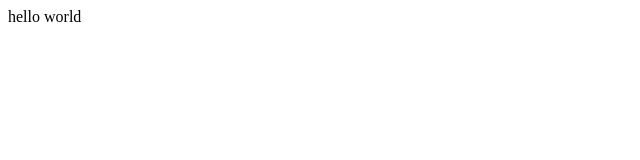
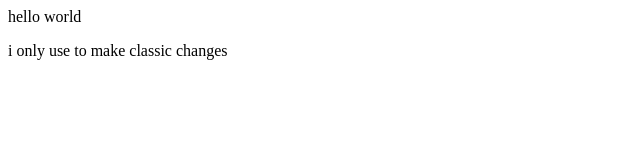
Before and after one commit to caftioo/projects, a plain HTML site: page index.html in a window 1280 px wide. Shown: the whole page, without its empty margins (0-640 px from the left). Drawn offline with Linux system fonts and the light colour scheme.

Commit message:
updated index

```diff
--- a/index.html
+++ b/index.html
@@ -1 +1,2 @@
 <p>hello world</p>
+<p>i only use to make classic changes<p>
```
